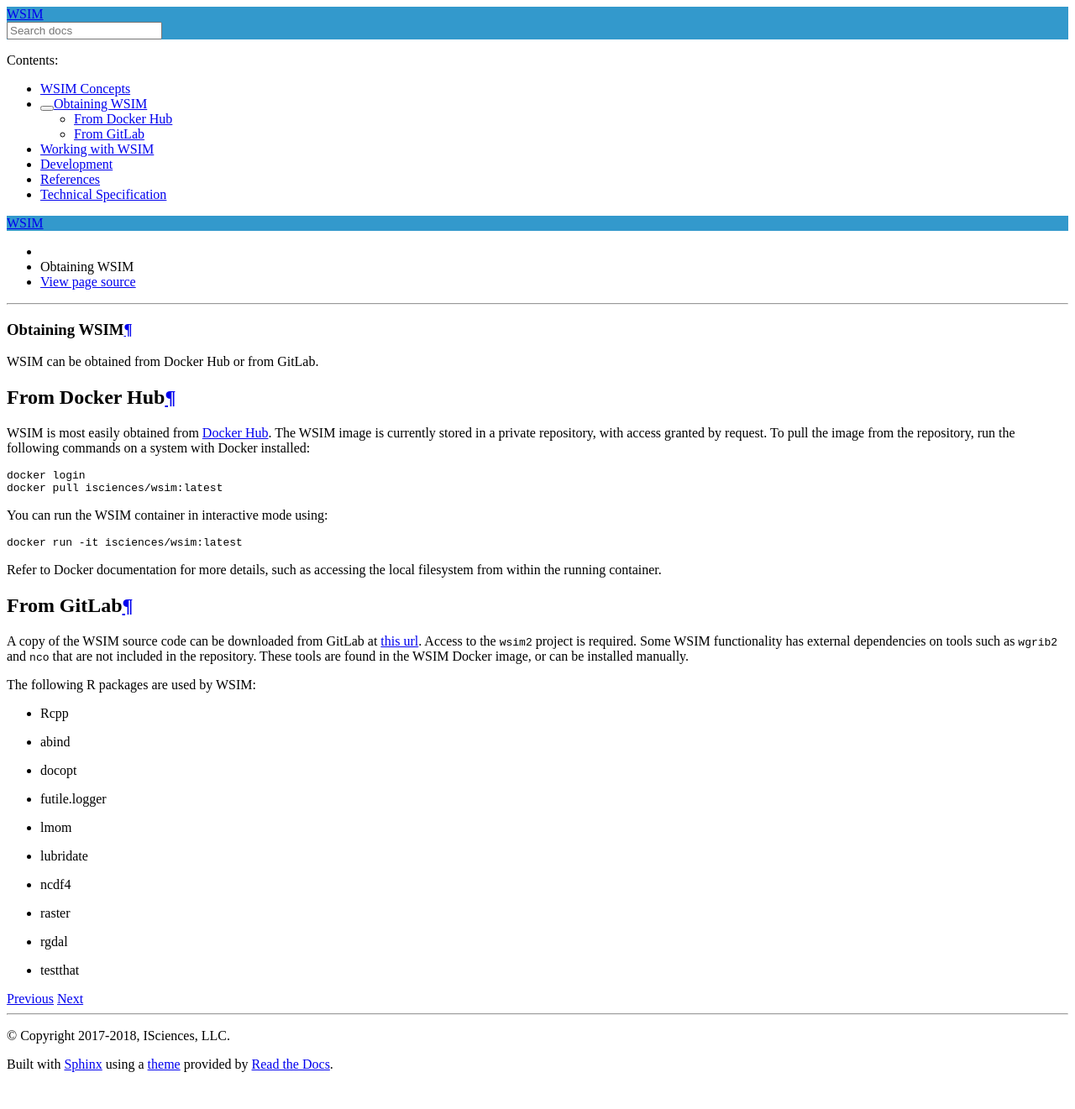
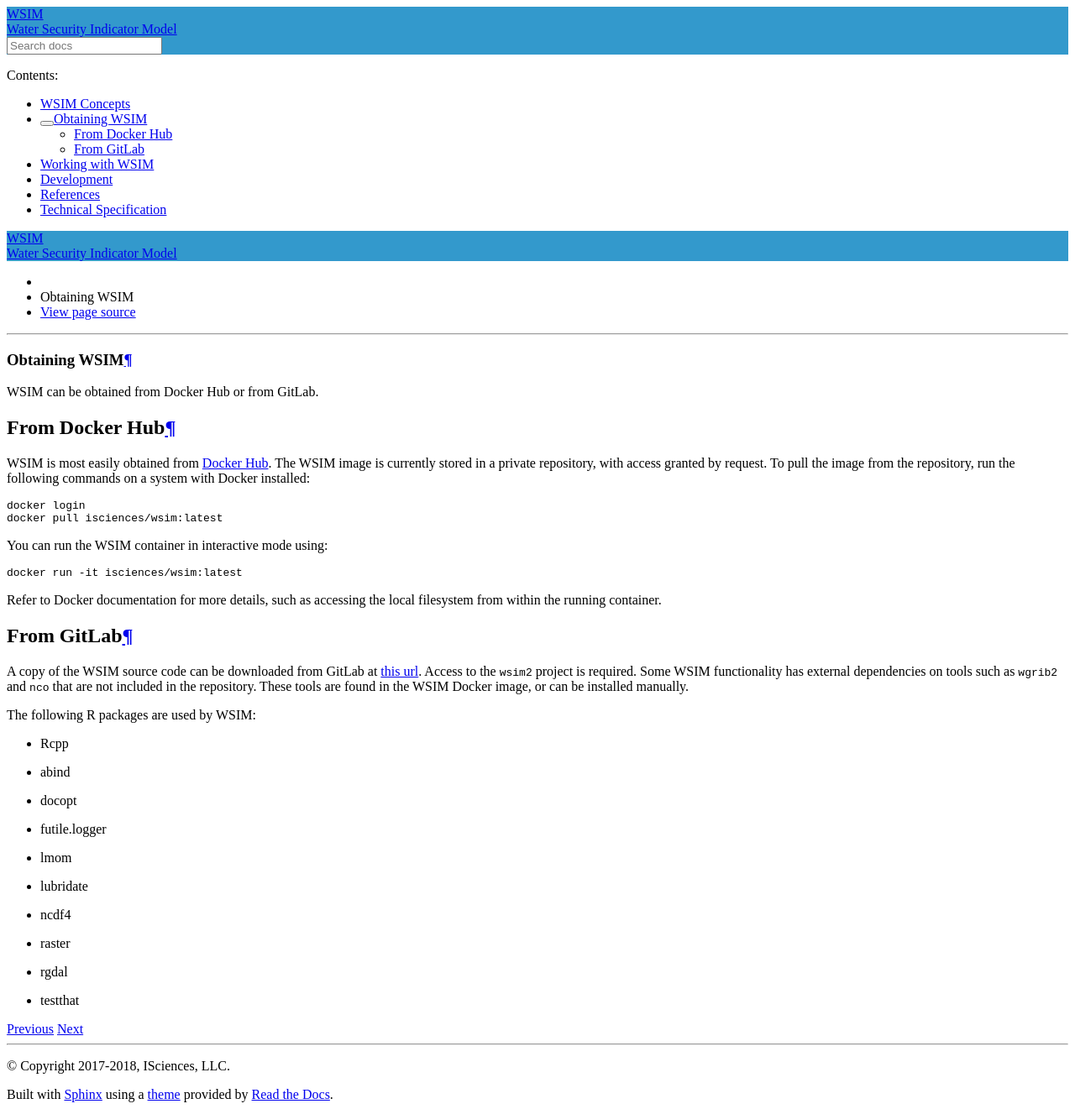
Before and after one commit to isciences/wsim, a Sphinx documentation site: the page built from docs/obtaining.rst, in a window 1280 px wide. Shown: the whole page at 84% size. Built offline with Sphinx 7.4.7 and the Read the Docs theme 2.0.0, drawn with Linux system fonts in a browser that asks for light colours; before the commit the page ends 1285 px from its top, so only the background shows below that.

Commit message:
Add second line to project title

```diff
--- a/docs/conf.py
+++ b/docs/conf.py
@@ -51,7 +51,7 @@
 master_doc = 'index'
 
 # General information about the project.
-project = 'WSIM'
+project = 'WSIM<br/>Water Security Indicator Model'
 copyright = '2017-2018, ISciences, LLC'
 author = 'ISciences, LLC'
 
```
